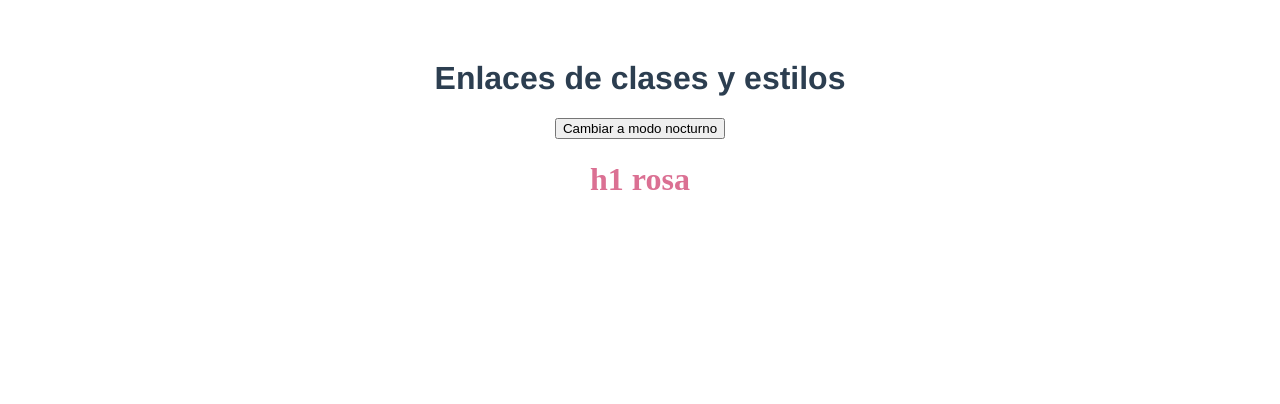
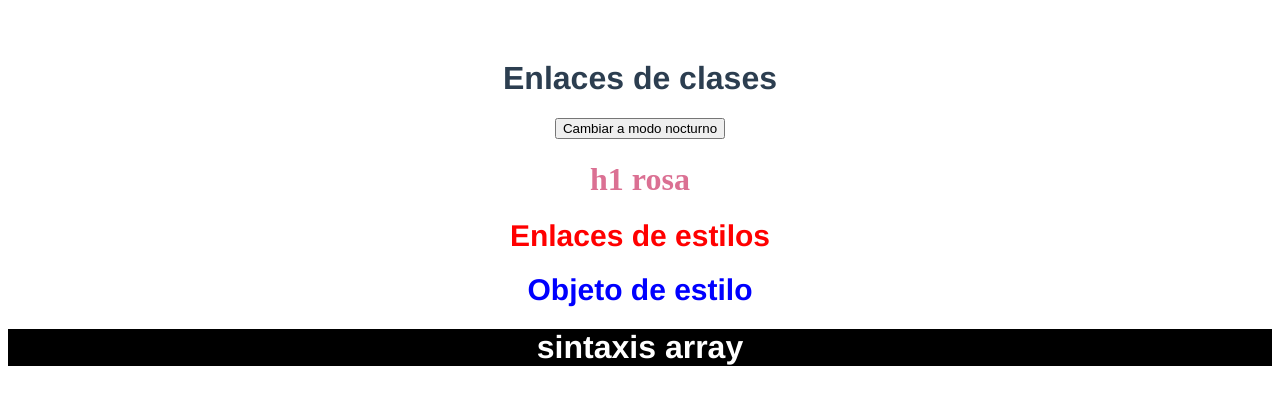
Before and after one commit to magalidefelippe/Vue-course-examples, a Vue app: page / in a window 1280 px wide. Shown: the top 404 px of the page. Built offline with nearby package versions, Linux system fonts and the light colour scheme.

Commit message:
binding styles examples

```diff
--- a/src/components/bindingClasesYEstilos.vue
+++ b/src/components/bindingClasesYEstilos.vue
@@ -1,10 +1,19 @@
 <template>
   <div :class="{dark: darkMode}">
-    <h1 :class="{lightText: darkMode}">Enlaces de clases y estilos</h1>
+    <h1 :class="{lightText: darkMode}">Enlaces de clases</h1>
     <button v-if="!darkMode" @click="darkMode = !darkMode">Cambiar a modo nocturno</button>
     <button v-else @click="darkMode = !darkMode">Cambiar a modo día</button>
 
     <h1 :class="[h1Rosa, cursiva]">h1 rosa</h1>
+
+    <div>
+      <h1 :style="{color: h1Color, fontSize: fontSize + 'px'}">
+        Enlaces de estilos
+      </h1>
+      <h1 :style="styleObject">Objeto de estilo</h1>
+
+      <h1 :style="[textStyle, backgroundStyle]">sintaxis array</h1>
+    </div>
   </div>
 </template>
 
@@ -14,7 +23,19 @@ export default {
     darkMode: false,
     nightShift: false,
     h1Rosa: 'pink',
-    cursiva: 'cursive'
+    cursiva: 'cursive',
+    h1Color: 'red',
+    fontSize: 30,
+    styleObject: {
+      color: 'blue',
+      fontSize: '30px'
+    },
+    textStyle: {
+      color: 'white',
+    },
+    backgroundStyle: {
+      background: 'black'
+    }
   })
 };
 </script>
```
